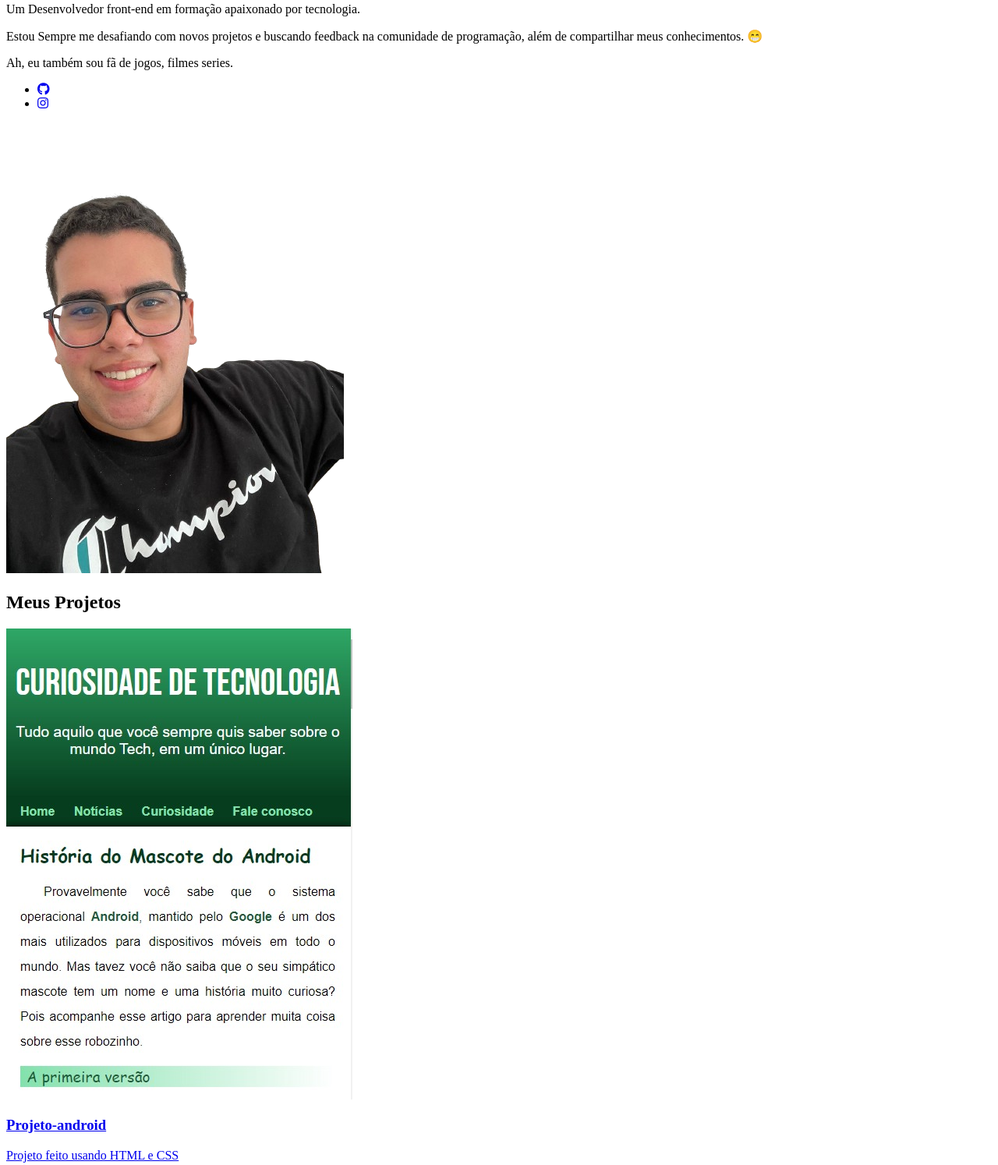
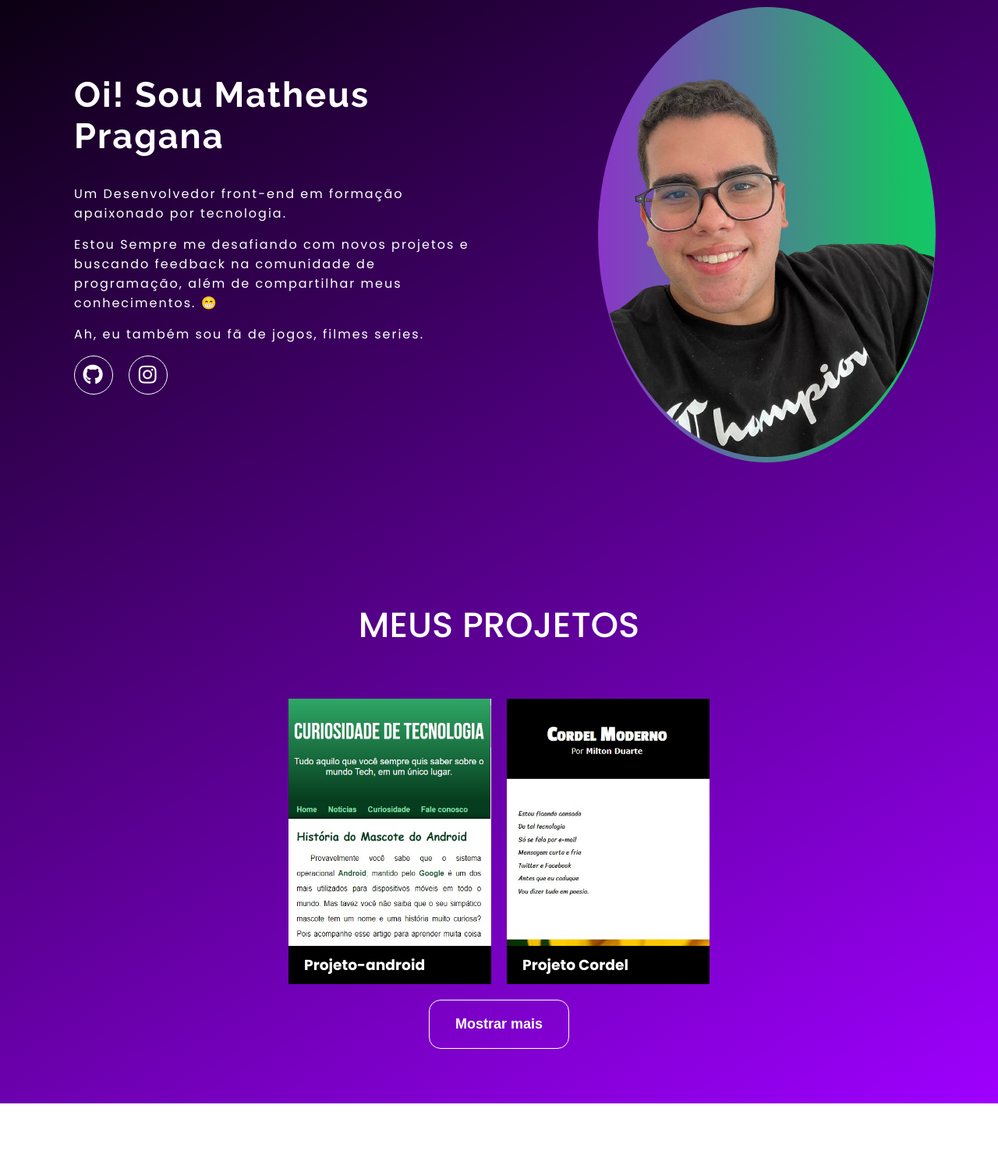
Before and after one commit to MatheusPragana/Portfolio, a plain HTML site: page index.html in a window 1280 px wide. Shown: the part 162-1656 px from the top of the page at 78% size. After the commit the page ends 1577 px from the top, so only its background shows below. Drawn offline with nearby package versions, Linux system fonts and the light colour scheme.

Commit message:
CSS do projeto
Estlizando o projeto.

```diff
--- a/index.html
+++ b/index.html
@@ -13,6 +13,9 @@
     <link
         href="https://fonts.googleapis.com/css2?family=Poppins:ital,wght@0,100;0,200;0,300;0,400;0,500;0,600;0,700;0,800;0,900;1,100;1,200;1,300;1,400;1,500;1,600;1,700;1,800;1,900&family=Raleway:ital,wght@0,100..900;1,100..900&display=swap"
         rel="stylesheet">
+
+        <link rel="stylesheet" href="src/CSS/reset.css">
+        <link rel="stylesheet" href="src/CSS/style.css">
 </head>
 
 <body>
@@ -37,7 +40,7 @@
                 compartilhar meus conhecimentos. 😁 </p>
             <p>Ah, eu também sou fã de jogos, filmes series.</p>
 
-            <ul>
+            <ul class="redes-sociais">
                 <li>
                     <a href="https://github.com/MatheusPragana" title="Ir para o github" target="_blank">
                         <i class="fab fa-github"></i>
@@ -52,7 +55,7 @@
 
         </div>
         <div class="container-foto">
-            <div class="foto sombra-interno">
+            <div class="foto sombra-interna">
                 <img src="src/imagens/matheus-pragana-removebg-preview.png" alt="foto do portifolio matheus">
             </div>
         </div>
@@ -73,13 +76,13 @@
                 </a>
             </div>
 
-            <div class="projetos ativos">
+            <div class="projeto ativo">
                 <a href="https://matheuspragana.github.io/projetocordel/" target="_blank">
                     <img src="src/imagens/cordel-mordeno.jpeg" alt="Projeto Lading cordel">
                     <h3>Projeto Cordel</h3>
 
-                    <div class="informacoes sobre o projeto">
-                        <p>Projeto criado usando HTML e CSS.</p>
+                    <div class="informacoes-projeto">
+                        <p>Projeto feito usando HTML e CSS.</p>
                     </div>
 
                 </a>
--- /dev/null
+++ b/src/CSS/reset.css
@@ -0,0 +1,19 @@
+*{
+    margin: 0;
+    padding: 0;
+    border: none;
+    outline: none;
+    box-sizing: border-box;
+}
+a{
+    text-decoration: none;
+    color: white;
+}
+
+ul{
+    list-style: none;
+}
+
+img{
+    max-width: 100%;
+}
--- /dev/null
+++ b/src/CSS/style.css
@@ -0,0 +1,231 @@
+html {
+    color: white;
+    scroll-behavior: smooth;
+}
+
+body {
+    background: linear-gradient(150deg, black, #9e00ff);
+    font-family: "Poppins", sans-serif;
+    margin: 0 auto;
+    max-width: 1120px;
+}
+
+.cabecalho {
+
+    display: flex;
+    justify-content: space-between;
+    align-items: center;
+    padding: 30px 15px;
+}
+
+.cabecalho .logo {
+
+    width: 65px;
+    height: 65px;
+    border-radius: 50%;
+    border: 2px solid white;
+    text-decoration: underline;
+    text-align: center;
+    line-height: 55px;
+
+    font-family: "Raleway", sans-serif;
+    transition: 0.2s;
+}
+
+.cabecalho a:hover .logo {
+    color: #9443d8;
+    border: 2px solid #9443d8;
+
+}
+
+.cabecalho .menu ul {}
+
+.cabecalho .menu li a {
+    font-size: 20px;
+    text-transform: capitalize;
+    padding: 10px 20px;
+}
+
+.cabecalho .menu li a:hover {
+    background-color: #9443d8;
+    color: white;
+    border-radius: 50px;
+}
+
+.home {
+
+    display: flex;
+    min-height: calc(100vh - 125px);
+    align-items: center;
+    gap: 50px;
+    justify-content: space-between;
+}
+
+.home .informacoes {
+
+    display: flex;
+    flex-direction: column;
+    gap: 15px;
+    letter-spacing: 2px;
+    padding: 0 15px;
+    max-width: 50%;
+}
+
+.home .informacoes h1 {
+    font-family: "Raleway", sans-serif;
+    font-size: 45px;
+    margin-bottom: 20px;
+
+}
+
+.home .irformacoes p {
+    font-family: "Raleway", sans-serif;
+    font-size: 24px;
+    margin-bottom: 10px;
+
+}
+
+.home .redes-sociais {
+
+    display: flex;
+    gap: 20px;
+}
+
+.home .redes-sociais a i {
+    border: 1px solid white;
+    border-radius: 50%;
+    width: 50px;
+    height: 50px;
+    padding: 10px;
+    text-align: center;
+    font-size: 26px;
+    transition: 0.3s;
+}
+
+.home .redes-sociais a i:hover {
+    color: #9443d8;
+    border: 1px solid #9443d8;
+    transform: scale(1.1);
+}
+
+.home .container-foto .foto {
+    max-width: 500px;
+    border-radius: 50%;
+}
+
+.home .container-foto img {
+    width: 100%;
+    border-radius: 50%;
+
+}
+
+.home .foto.sombra-interna {
+    background: linear-gradient(to right, #8A35C8, #18C063, #00EEA2);
+    background-size: 180% 180%;
+    animation: gradient-animation 5s ease infinite;
+}
+
+.projetos {
+
+    padding: 70px 0px;
+}
+
+.projetos .titulo {
+    text-align: center;
+    padding: 60px 0;
+    font-size: 45px;
+    font-weight: 500;
+    text-transform: uppercase;
+}
+
+.projetos .container-projetos {
+
+    display: flex;
+    gap: 20px;
+    flex-wrap: wrap;
+    margin-bottom: 20px;
+    justify-content: center;
+
+}
+
+.projetos .projeto {
+    max-width: 260px;
+    max-height: 500px;
+    position: relative;
+    display: none;
+
+}
+
+.projetos .projeto.ativo {
+    display: block;
+}
+
+.projetos .projeto img {
+    height: 100%;
+}
+
+.projetos .projeto h3 {
+    background-color: black;
+    width: 100%;
+    padding-left: 20px;
+    padding-bottom: 10px;
+    padding-top: 10px;
+    position: absolute;
+    bottom: 0;
+}
+
+.projetos .projeto .informacoes-projeto {
+    background-color: black;
+    position: absolute;
+    top: 0;
+    width: 100%;
+    height: 100%;
+    font-weight: 600;
+    opacity: 0;
+    transition: 0.3s;
+    padding: 20px;
+}
+
+.projetos .container-projetos .projeto:hover .informacoes-projeto {
+    opacity: 0.7;
+    background-color: black;
+}
+
+.projetos .btn-mostrar-projetos {
+    background: none;
+    border: 1px solid white;
+    border-radius: 15px;
+    color: white;
+    width: 180px;
+    padding: 20px;
+    font-size: 18px;
+    font-weight: 600;
+    margin: 0 auto;
+    display: flex;
+    justify-content: center;
+    align-items: center;
+    cursor: pointer;
+}
+
+.projetos .btn-mostrar-projetos:hover {
+    background-color: #9443d8;
+    transition: 0.3s;
+}
+
+.projeto.btn-mostrar-projetos.remover {
+    display: none;
+}
+
+@keyframes gradient-animation {
+    0% {
+        background-position: 0% 50%;
+    }
+
+    50% {
+        background-position: 100% 50%;
+    }
+
+    100% {
+        background-position: 0% 50%;
+    }
+}
```
